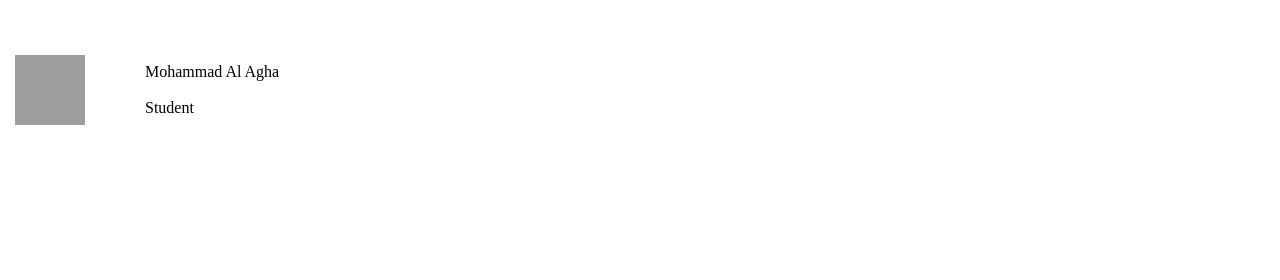
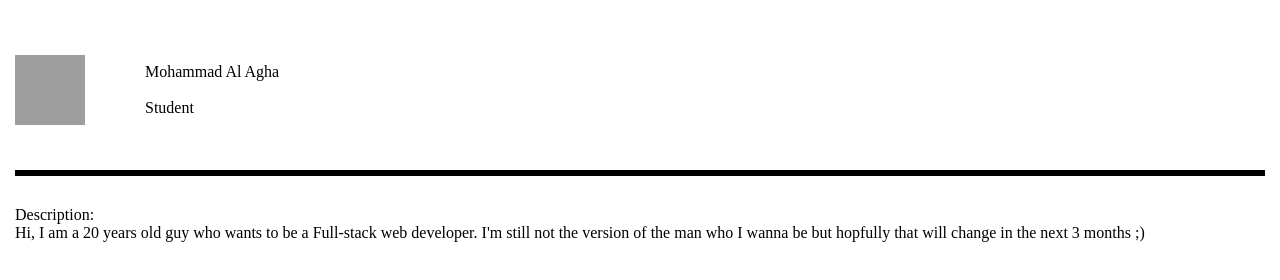
Before and after one commit to MohammadAlAgha/css-advanced-styling, a plain HTML site: page index.html in a window 1280 px wide. Drawn offline with Linux system fonts and the light colour scheme; grey boxes are pictures that could not be loaded.

Commit message:
Added the description section

```diff
--- a/index.html
+++ b/index.html
@@ -19,6 +19,10 @@
           Student
         </div>
       </div>
+      <hr>
+      <div class="description">Description: <br> Hi, I am a 20 years old guy who wants to be a Full-stack web developer.
+        I'm still not the version of the man who I wanna be but hopfully that will change in the next 3 months ;)</div>
+      </div>
     </div>
   </body>
 </html>
--- a/styles.css
+++ b/styles.css
@@ -32,3 +32,11 @@ img {
 .name {
   width: fit-content;
 }
+
+.description {
+  margin-top: 30px;
+}
+
+hr {
+  border: black 3px solid;
+}
```
